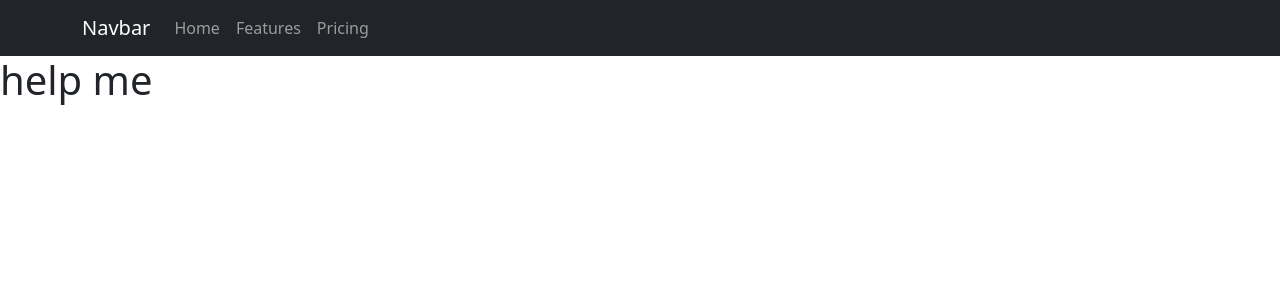
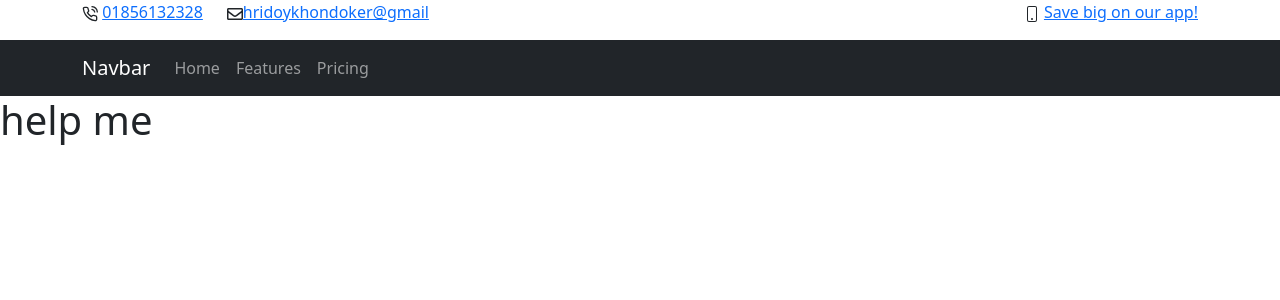
Before and after one commit to hridoykhondokar/Hvaly, a React (Create React App) app: page /help in a window 1280 px wide. Shown: the top 300 px of the page. Built offline with nearby package versions, Linux system fonts and the light colour scheme.

Commit message:
install react-icon and add top menu

```diff
--- a/package.json
+++ b/package.json
@@ -14,6 +14,7 @@
     "react": "^17.0.2",
     "react-bootstrap": "^2.4.0",
     "react-dom": "^17.0.2",
+    "react-icons": "^4.4.0",
     "react-router-dom": "^6.3.0",
     "react-scripts": "5.0.1",
     "typescript": "^4.7.4",
--- a/src/AppRouter.tsx
+++ b/src/AppRouter.tsx
@@ -1,18 +1,22 @@
-import React from 'react';
+import React, { Suspense } from 'react';
 import { BrowserRouter, Routes, Route } from 'react-router-dom';
 import Header from './Component/Common/Header';
-import Help from './Pages/Help/Help';
-import Home from './Pages/Home/Home';
+const Home = React.lazy(() => import('./Pages/Home/Home'));
+const Help = React.lazy(() => import('./Pages/Help/Help'));
 
 const AppRouter = () => {
   return (
     <>
       <BrowserRouter>
-        <Header></Header>
-        <Routes>
-          <Route path="/*" element={<Home />} />
-          <Route path="/help" element={<Help />} />
-        </Routes>
+        <>
+          <Header />
+        </>
+        <Suspense fallback={<div>Loading...</div>}>
+          <Routes>
+            <Route path="/*" element={<Home />} />
+            <Route path="/help" element={<Help />} />
+          </Routes>
+        </Suspense>
       </BrowserRouter>
     </>
   );
--- a/src/Component/Common/Header.tsx
+++ b/src/Component/Common/Header.tsx
@@ -1,9 +1,28 @@
 import React from 'react';
 import { Container, Nav, Navbar } from 'react-bootstrap';
+import { FiPhoneCall } from 'react-icons/fi';
+import { FaRegEnvelope } from 'react-icons/fa';
+import { BsPhone } from 'react-icons/bs';
 
 const Header = () => {
   return (
-    <>
+    <div className="header_component">
+      <div className="top_header">
+        <Container className="d-flex algin-items-center justify-content-between">
+          <ul className="list-unstyled d-flex align-items-center gap-4">
+            <li>
+              <FiPhoneCall /> <a href="tell:01856132328">01856132328</a>
+            </li>
+            <li>
+              <FaRegEnvelope />
+              <a href="email:hridoykhondoker@gmail">hridoykhondoker@gmail</a>
+            </li>
+          </ul>
+          <div>
+            <BsPhone /> <a href="https//:hvaly.com">Save big on our app!</a>
+          </div>
+        </Container>
+      </div>
       <Navbar bg="dark" variant="dark">
         <Container>
           <Navbar.Brand href="#home">Navbar</Navbar.Brand>
@@ -14,7 +33,7 @@ const Header = () => {
           </Nav>
         </Container>
       </Navbar>
-    </>
+    </div>
   );
 };
 
```
Also changed, not shown: 1 other file (tests, documents, lock files or other folders).
